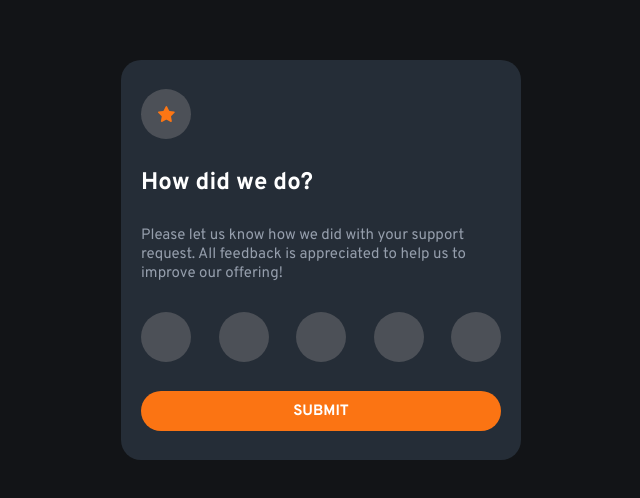
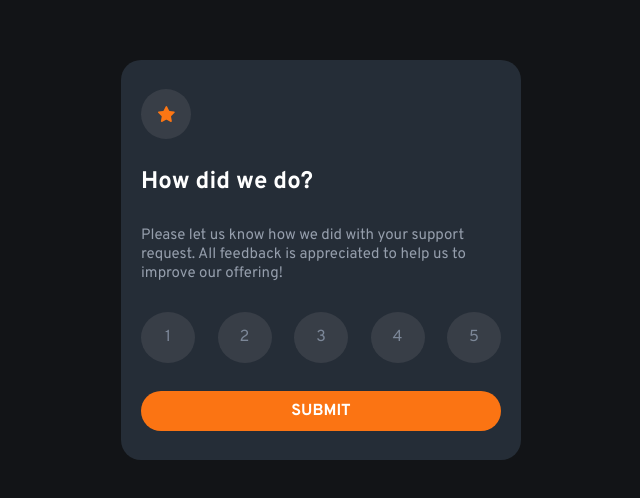
Before and after one commit to tsengyiching/Interactive-rating-component, a React (Create React App) app: page / in a window 1280 px wide. Shown: the part 140-638 px from the top of the page, without its empty margins (319-959 px from the left). Built offline with nearby package versions, Linux system fonts and the light colour scheme.

Commit message:
rating ok; todo: submit

```diff
--- a/public/index.html
+++ b/public/index.html
@@ -6,12 +6,12 @@
     <meta name="viewport" content="width=device-width, initial-scale=1" />
     <meta name="theme-color" content="#000000" />
     <meta name="description" content="Web site created using create-react-app" />
-    <link rel="apple-touch-icon" href="%PUBLIC_URL%/logo192.png" />
+    <!-- <link rel="apple-touch-icon" href="%PUBLIC_URL%/logo192.png" /> -->
     <!--
       manifest.json provides metadata used when your web app is installed on a
       user's mobile device or desktop. See https://developers.google.com/web/fundamentals/web-app-manifest/
     -->
-    <link rel="manifest" href="%PUBLIC_URL%/manifest.json" />
+    <!-- <link rel="manifest" href="%PUBLIC_URL%/manifest.json" /> -->
     <!--
       Notice the use of %PUBLIC_URL% in the tags above.
       It will be replaced with the URL of the `public` folder during the build.
--- a/src/App.css
+++ b/src/App.css
@@ -2,7 +2,8 @@
 :root {
   --White: hsl(0, 0%, 100%);
   --Light-Grey: hsl(217, 12%, 63%);
-  --Medium-Grey: hsl(218, 7%, 32%);
+  --Medium-Grey: hsl(216, 12%, 54%);
+  --Grey: hsl(216, 12%, 25%);
   --Dark-Blue: hsl(213, 19%, 18%);
   --Very-Dark-Blue: hsl(216, 12%, 8%);
   --Orange: hsl(25, 97%, 53%);
@@ -30,22 +31,39 @@ body {
   justify-content: space-evenly;
 }
 
-.Icon,
-.Header,
-.Para,
-.Notes,
-.Butt {
+.icon,
+.header,
+.para,
+.rating,
+.butt {
   margin: 0px 20px 0px 20px;
 }
 
-.Cercle {
-  background-color: var(--Medium-Grey);
+.circle {
+  background-color: var(--Grey);
   width: 50px;
   height: 50px;
   border-radius: 50%;
   display: flex;
   justify-content: center;
   align-items: center;
+  color: var(--Medium-Grey);
+}
+
+.not-active {
+  cursor: pointer;
+  background-color: var(--Grey);
+}
+
+.not-active:hover {
+  background-color: var(--Orange);
+  color: var(--White);
+}
+
+.active {
+  cursor: pointer;
+  background-color: var(--Medium-Grey);
+  color: var(--White);
 }
 
 h2 {
@@ -62,25 +80,27 @@ p {
   padding: 0;
 }
 
-.Notes {
+.rating {
   display: flex;
   flex-direction: row;
   justify-content: space-between;
 }
 
-.Butt {
-  color: var(--White);
+.butt {
   background-color: var(--Orange);
   height: 40px;
   border-radius: 30px;
   display: flex;
   justify-content: center;
   align-items: center;
+  cursor: pointer;
+  color: var(--White);
+  font-weight: 700;
 }
 
-.Butt p {
-  color: var(--White);
-  font-weight: 700;
+.butt:hover {
+  background-color: var(--White);
+  color: var(--Orange);
 }
 
 @media screen and (max-width: 400px) {
--- a/src/App.tsx
+++ b/src/App.tsx
@@ -1,32 +1,50 @@
 import React from 'react'
 import './App.css'
 import { ReactComponent as IconStar } from './images/icon-star.svg'
+import Rating from './Rating'
 
 function App() {
+  const arr = [1, 2, 3, 4, 5]
+  const menu: JSX.Element[] = []
+  const [ratingValue, setRatingValue] = React.useState(0)
+
+  const handleClick = (event: any) => {
+    setRatingValue(event.target.value)
+  }
+
+  arr.forEach((num) => {
+    let active = 'not-active'
+
+    if (ratingValue == num) {
+      active = 'active'
+    }
+    menu.push(
+      <Rating
+        key={num}
+        active={active}
+        ratingValue={ratingValue}
+        value={num}
+        handleClick={handleClick}
+      />,
+    )
+  })
+
   return (
     <div className='App'>
-      <div className='Icon Cercle'>
+      <div className='icon circle'>
         <IconStar />
       </div>
-      <div className='Header'>
+      <div className='header'>
         <h2>How did we do?</h2>
       </div>
-      <div className='Para'>
+      <div className='para'>
         <p>
           Please let us know how we did with your support request. All feedback is appreciated to
           help us to improve our offering!
         </p>
       </div>
-      <div className='Notes'>
-        <div className='Cercle'></div>
-        <div className='Cercle'></div>
-        <div className='Cercle'></div>
-        <div className='Cercle'></div>
-        <div className='Cercle'></div>
-      </div>
-      <div className='Butt'>
-        <p>SUBMIT</p>
-      </div>
+      <div className='rating'>{menu}</div>
+      <div className='butt'>SUBMIT</div>
     </div>
   )
 }
--- /dev/null
+++ b/src/Rating.tsx
@@ -0,0 +1,20 @@
+import React from 'react'
+
+interface RatingProps {
+  active: string
+  ratingValue: number
+  value: number
+  handleClick: (event: any) => void
+}
+
+function Rating({ ...props }: RatingProps) {
+  const circle = 'circle'
+
+  return (
+    <option className={`${circle} ${props.active}`} value={props.value} onClick={props.handleClick}>
+      {props.value}
+    </option>
+  )
+}
+
+export default Rating
```
